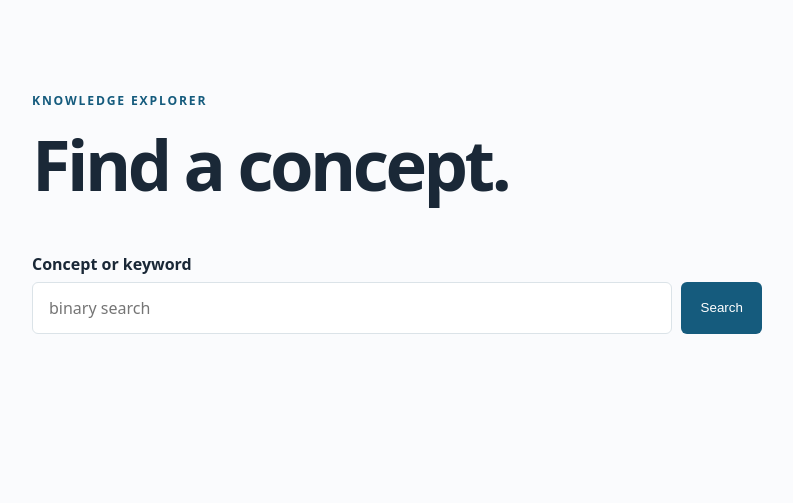
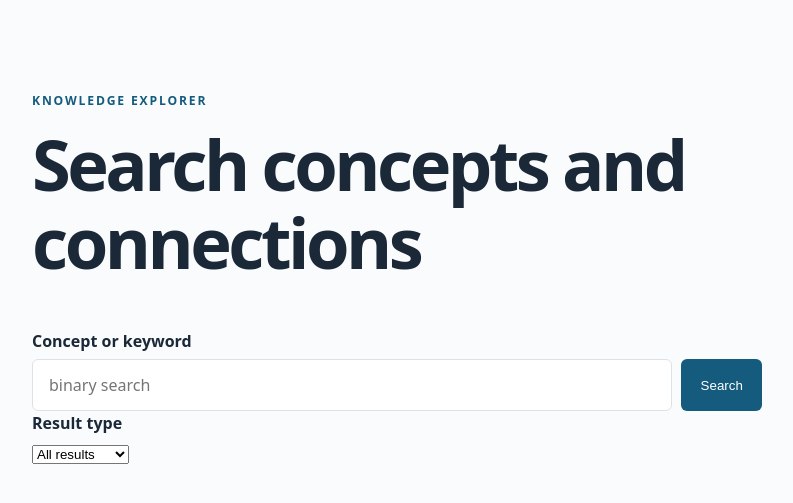
Before and after one commit to curricula-live/curricula.live, a Spring Boot app: page /search in a window 1280 px wide. Shown: the part 76-579 px from the top of the page, without its empty margins (104-897 px from the left). Run offline with Spring Boot 4, Linux system fonts and the light colour scheme.

Commit message:
Restore categorized concept and connection search

```diff
--- a/src/main/java/live/curricula/web/pages/PagesController.java
+++ b/src/main/java/live/curricula/web/pages/PagesController.java
@@ -14,6 +14,7 @@ import org.springframework.web.bind.annotation.*;
 import org.springframework.web.client.HttpClientErrorException;
 import org.springframework.web.client.RestClientException;
 import org.springframework.web.server.ResponseStatusException;
+import org.springframework.web.util.UriComponentsBuilder;
 
 @Controller
 public class PagesController {
@@ -34,29 +35,61 @@ public class PagesController {
     public String about() { return "about"; }
 
     @GetMapping("/search")
-    public String search(@RequestParam(defaultValue = "") String q, Model model) {
-        populateSearch(q, model);
+    public String search(@RequestParam(defaultValue = "") String q,
+                         @RequestParam(defaultValue = "all") String category, Model model) {
+        populateSearch(q.strip(), searchCategory(category), model);
         return "search";
     }
 
     @GetMapping("/search/results")
-    public String searchResults(@RequestParam(defaultValue = "") String q, Model model) {
-        populateSearch(q, model);
+    public String searchResults(@RequestParam(defaultValue = "") String q,
+                                @RequestParam(defaultValue = "all") String category,
+                                Model model, HttpServletResponse response) {
+        String query = q.strip();
+        String resultType = searchCategory(category);
+        populateSearch(query, resultType, model);
+        String bookmark = UriComponentsBuilder.fromPath("/search")
+                .queryParam("q", "{query}").queryParam("category", resultType)
+                .encode().buildAndExpand(query).toUriString();
+        response.setHeader("HX-Push-Url", bookmark);
         return "fragments/results :: results";
     }
 
-    private void populateSearch(String q, Model model) {
-        model.addAttribute("query", q);
-        model.addAttribute("searched", !q.isBlank());
-        model.addAttribute("unavailable", false);
+    private String searchCategory(String category) {
+        return switch (category) {
+            case "concepts", "connections" -> category;
+            default -> "all";
+        };
+    }
+
+    private void populateSearch(String query, String category, Model model) {
+        model.addAttribute("query", query);
+        model.addAttribute("category", category);
+        model.addAttribute("searched", !query.isBlank());
         model.addAttribute("results", List.of());
-        if (q.isBlank()) return;
-        try {
-            var response = client.search(q.trim());
-            model.addAttribute("results", response == null || response.concepts() == null
-                    ? List.of() : response.concepts());
-        } catch (RestClientException exception) {
-            model.addAttribute("unavailable", true);
+        model.addAttribute("connections", List.of());
+        model.addAttribute("conceptsUnavailable", false);
+        model.addAttribute("connectionsUnavailable", false);
+        model.addAttribute("connectionsInvalid", false);
+        if (query.isBlank()) return;
+
+        if (!category.equals("connections")) {
+            try {
+                var result = client.search(query);
+                if (result != null && result.concepts() != null) model.addAttribute("results", result.concepts());
+            } catch (RestClientException exception) {
+                model.addAttribute("conceptsUnavailable", true);
+            }
+        }
+        if (!category.equals("concepts")) {
+            try {
+                var result = client.searchConnections(query);
+                if (result != null && result.connections() != null) model.addAttribute("connections", result.connections());
+            } catch (HttpClientErrorException.BadRequest exception) {
+                model.addAttribute("connectionsInvalid", true);
+            } catch (RestClientException exception) {
+                model.addAttribute("connectionsUnavailable", true);
+            }
         }
     }
 
--- a/src/main/resources/templates/fragments/results.html
+++ b/src/main/resources/templates/fragments/results.html
@@ -1,9 +1,33 @@
 <!doctype html>
 <html xmlns:th="http://www.thymeleaf.org"><body>
 <section th:fragment="results" id="search-results" aria-live="polite">
-<p th:if="${unavailable}" class="notice" role="status">The knowledge dataset is not connected yet.</p>
-<p th:if="${searched and !unavailable and #lists.isEmpty(results)}" class="notice">No matching concepts.</p>
-<ul class="results" th:if="${!unavailable and !#lists.isEmpty(results)}">
-<li th:each="item : ${results}"><a th:text="${item.label}" th:href="@{/concepts/{slug}(slug=${item.slug})}">Concept</a>
-<span class="iri" th:text="${item.iri}"></span></li>
-</ul></section></body></html>
+    <section th:if="${searched and category != 'connections'}" aria-labelledby="concept-results-title">
+        <h2 id="concept-results-title">Concepts</h2>
+        <p th:if="${conceptsUnavailable}" class="notice" role="status">Concept search is temporarily unavailable. Check whether the knowledge dataset is connected.</p>
+        <p th:if="${!conceptsUnavailable and #lists.isEmpty(results)}" class="notice">No matching concepts.</p>
+        <ul class="results" th:if="${!#lists.isEmpty(results)}">
+            <li th:each="item : ${results}">
+                <a th:text="${item.label}" th:href="@{/concepts/{slug}(slug=${item.slug})}">Concept</a>
+                <span class="iri" th:text="${item.iri}"></span>
+            </li>
+        </ul>
+    </section>
+    <section th:if="${searched and category != 'concepts'}" aria-labelledby="connection-results-title">
+        <h2 id="connection-results-title">Connections</h2>
+        <p th:if="${connectionsUnavailable}" class="notice" role="status">Connection search is temporarily unavailable.</p>
+        <p th:if="${connectionsInvalid}" class="notice" role="status">Enter searchable text of at most 160 characters.</p>
+        <p th:if="${!connectionsUnavailable and !connectionsInvalid and #lists.isEmpty(connections)}" class="notice">No matching connections.</p>
+        <ul class="results" th:if="${!#lists.isEmpty(connections)}">
+            <li th:each="item : ${connections}">
+                <span>
+                    <a th:text="${item.subjectLabel}" th:href="@{/concepts/{slug}(slug=${item.subjectSlug})}">Source</a>
+                    <span th:text="${item.predicateName()}" th:title="${item.predicate}">relates to</span>
+                    →
+                    <a th:text="${item.objectLabel}" th:href="@{/concepts/{slug}(slug=${item.objectSlug})}">Target</a>
+                </span>
+                <span class="iri" th:text="${item.graph}"></span>
+            </li>
+        </ul>
+    </section>
+</section>
+</body></html>
--- a/src/main/resources/templates/search.html
+++ b/src/main/resources/templates/search.html
@@ -4,8 +4,14 @@
 <title>Search — curricula.live</title><link rel="stylesheet" href="/css/site.css">
 <script defer src="https://cdn.jsdelivr.net/npm/htmx.org@2.0.11/dist/htmx.min.js" integrity="sha384-2OatzQy1H+Zd/IIrjr1TcuDGqLXeHhbooAyJY1KdQMKnr4LZ22k31GBLdYKHmVjg" crossorigin="anonymous"></script>
 </head><body><div th:replace="~{fragments/header :: header}"></div>
-<main class="container"><p class="eyebrow">Knowledge explorer</p><h1>Find a concept.</h1>
+<main class="container"><p class="eyebrow">Knowledge explorer</p><h1>Search concepts and connections</h1>
 <form action="/search" method="get" hx-get="/search/results" hx-target="#search-results" hx-swap="outerHTML">
 <label for="q">Concept or keyword</label>
 <div class="search-row"><input name="q" id="q" type="search" required th:value="${query}" placeholder="binary search"><button>Search</button></div>
+<label for="category">Result type</label>
+<select name="category" id="category">
+    <option value="all" th:selected="${category == 'all'}">All results</option>
+    <option value="concepts" th:selected="${category == 'concepts'}">Concepts</option>
+    <option value="connections" th:selected="${category == 'connections'}">Connections</option>
+</select>
 </form><div th:replace="~{fragments/results :: results}"></div></main></body></html>
```
Also changed, not shown: docs/phase-2-parity.md (+3 -3 lines), src/main/java/live/curricula/web/catalog/CatalogClient.java (+6 -1 lines), src/main/java/live/curricula/web/catalog/ConnectionSearchResults.java (added, +13 -0 lines), 2 other files.
